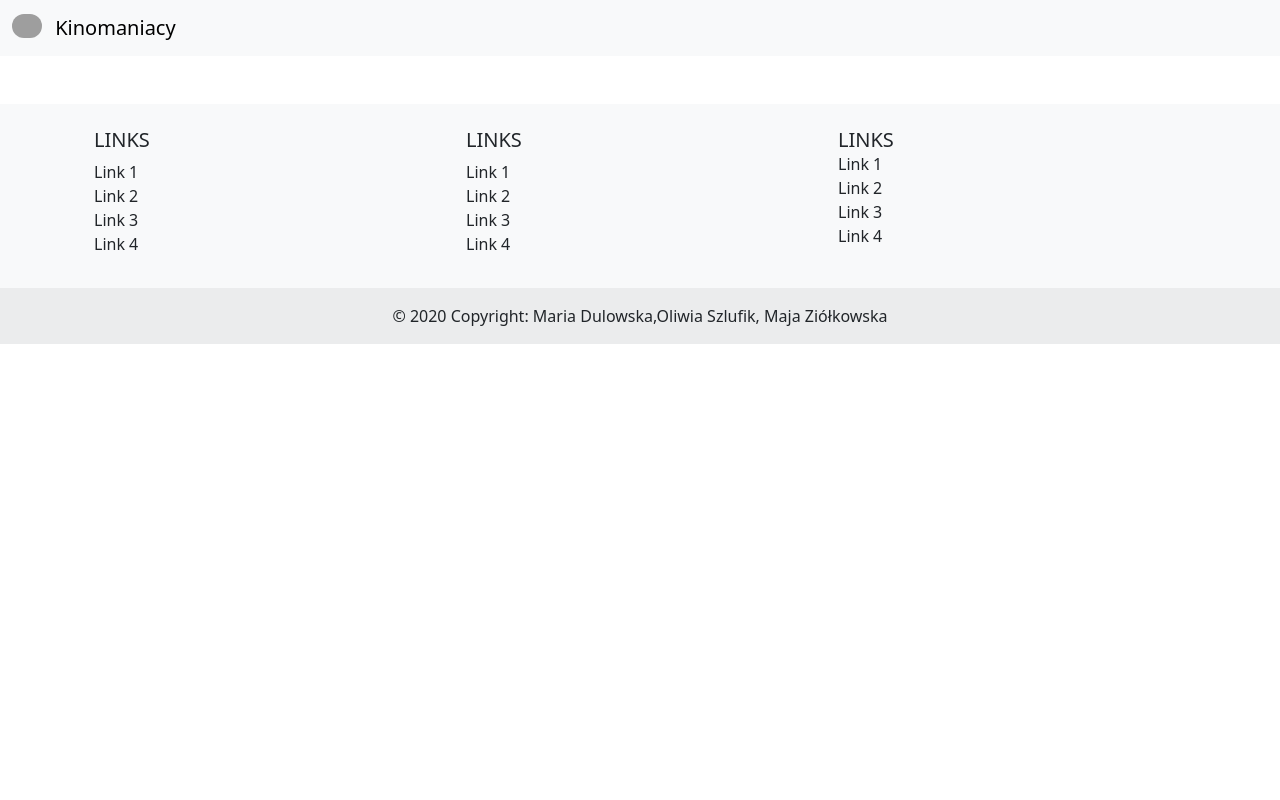
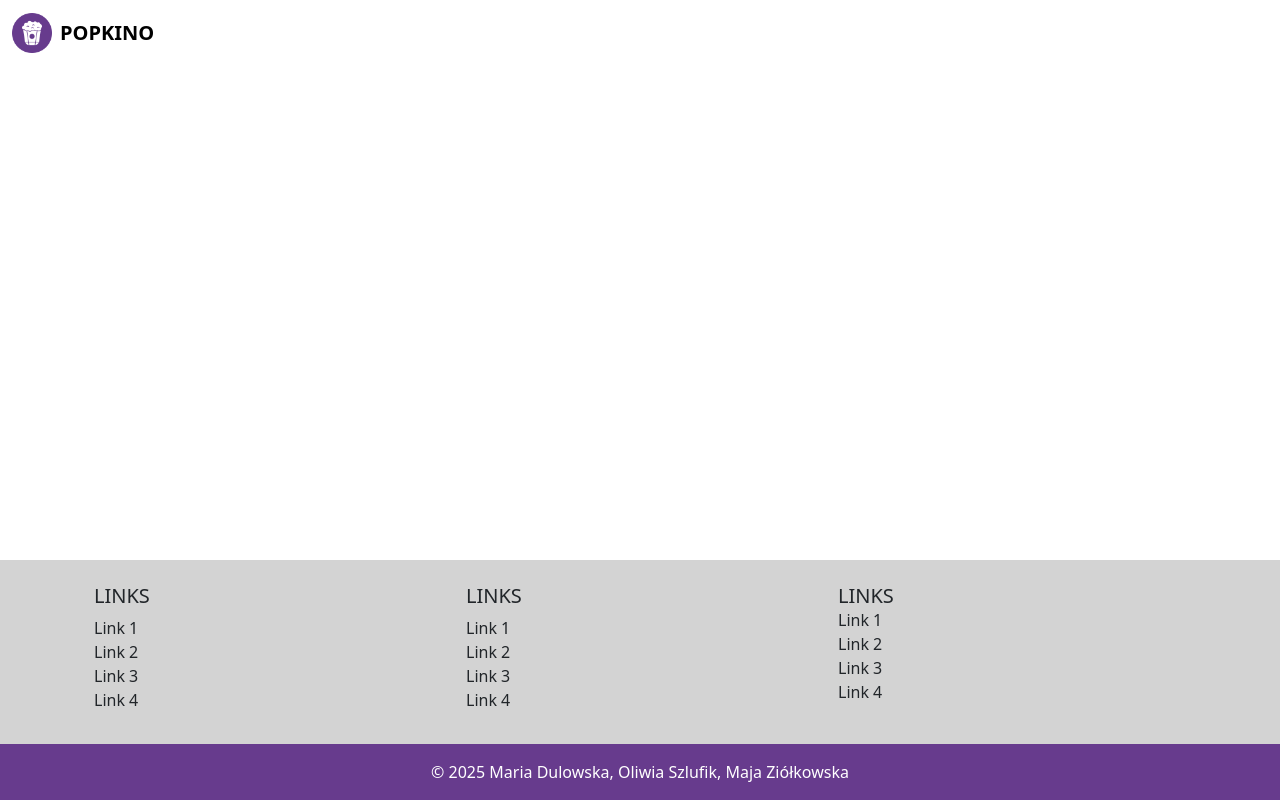
Before and after one commit to Rinkazuuka/Movie-Ticket-Sales-System, a Flask app: page / in a window 1280 px wide. Run offline with Flask 2, Linux system fonts and the light colour scheme; data that the repository does not hold is empty; some libraries are stand-ins or nearby versions; grey boxes are pictures that could not be loaded.

Commit message:
Style html templates

```diff
--- a/requirements.txt
+++ /dev/null
@@ -1,2 +0,0 @@
-Flask==2.0.1
-Flask-SQLAlchemy==2.5.1
--- a/static/css/styles.css
+++ b/static/css/styles.css
@@ -1,3 +1,5 @@
+
+
 img {
     border-radius: 16px;
     object-fit: cover;
@@ -18,10 +20,54 @@ img {
 .p {
     color: #4B4747;
 }
+
 .btn-primary {
+    background-color: #673B8D;
+    border-color: #673B8D;
+}
 
+.btn-primary:hover {
+    background-color: #734494;
+    border-color: #734494;
 }
+
+
+.btn-outline-secondary {
+    color: black;
+}
+
 
 a {
     text-decoration: none;
 }
+
+
+
+#lower-footer {
+    background-color: #673B8D;
+    color: white;
+}
+
+.showing-card:hover {
+    border-color: #673B8D;
+    background-color: #e1ccf3;
+}
+
+
+html, body {
+    height: 100%;
+    margin: 0;
+}
+
+body {
+    display: flex;
+    flex-direction: column;
+}
+
+footer {
+    background-color: lightgray;
+}
+
+.button-container {
+    margin-top: auto;
+}
--- a/templates/base_website.html
+++ b/templates/base_website.html
@@ -1,32 +1,26 @@
 <!DOCTYPE html>
 <html lang="pl">
 
-<head>
-    <meta charset="UTF-8">
-    <meta name="viewport" content="width=device-width, initial-scale=1.0">
-    <title>{% block title %}System Biletowy Kina{% endblock %}</title>
-    <link href="https://cdnjs.cloudflare.com/ajax/libs/bootstrap/5.3.0/css/bootstrap.min.css" rel="stylesheet">
-    <link rel="stylesheet" href="{{ url_for('static', filename='css/styles.css') }}">
-</head>
+{% include 'head.html' %}
+
 
 <body>
-    <nav class="navbar bg-body-tertiary">
+    <nav class="navbar">
         <div class="container-fluid">
-            <a class="navbar-brand" href="/">
-                <img src="https://encrypted-tbn0.gstatic.com/images?q=tbn:ANd9GcR1PbovF0TeU5VSDSha2t9qDqOyoMl9HRUxCQ&s"
-                    width="30" height="24" class="d-inline-block align-text-top me-2">
-                Kinomaniacy
+            <a class="navbar-brand d-flex align-items-center justify-content-center" href="/">
+                <img src="../static/images/logo.png" height="40" width="40" class="d-inline-block align-text-top me-2">
+                <span class="fw-bold text-uppercase">Popkino</span>
             </a>
         </div>
     </nav>
 
-    <div class="container">
+    <div class="container" style="flex: 1">
         {% block content %}{% endblock %}
     </div>
+
+    {% include 'footer.html' %}
 
 
 </body>
 
-{% include 'footer.html' %}
-
 </html>
--- a/templates/footer.html
+++ b/templates/footer.html
@@ -1,4 +1,4 @@
-<footer class="bg-body-tertiary text-center text-lg-start mt-5">
+<footer class="text-center text-lg-start mt-5">
   <!-- Grid container -->
   <div class="container p-4 justify-content-center">
     <!--Grid row-->
@@ -73,9 +73,8 @@
   <!-- Grid container -->
 
   <!-- Copyright -->
-  <div class="text-center p-3" style="background-color: rgba(0, 0, 0, 0.05);">
-    © 2020 Copyright:
-    <a class="text-body" href="https://mdbootstrap.com/">Maria Dulowska,Oliwia Szlufik, Maja Ziółkowska</a>
+  <div class="text-center p-3" id="lower-footer">
+    © 2025 Maria Dulowska, Oliwia Szlufik, Maja Ziółkowska
   </div>
   <!-- Copyright -->
 </footer>
--- /dev/null
+++ b/templates/head.html
@@ -0,0 +1,8 @@
+<head>
+    <meta charset="UTF-8">
+    <meta name="viewport" content="width=device-width, initial-scale=1.0">
+    <title>{% block title %}Popkino{% endblock %}</title>
+    <link rel="icon" type="image/x-icon" href="../static/images/logo.png">
+    <link href="https://cdnjs.cloudflare.com/ajax/libs/bootstrap/5.3.0/css/bootstrap.min.css" rel="stylesheet">
+    <link rel="stylesheet" href="{{ url_for('static', filename='css/styles.css') }}">
+</head>
--- a/templates/showing.html
+++ b/templates/showing.html
@@ -1,6 +1,6 @@
 {% extends "base_reservation.html" %}
 
-{% block title %}Szczegóły Pokazu{% endblock %}
+{% block title %}Rezerwacja Pokazu{% endblock %}
 
 {% block content %}
 
```
Also changed, not shown: templates/base_reservation.html (+13 -20 lines), templates/movie.html (+4 -4 lines), static/images/logo.png (added), static/images/time-left.png.
